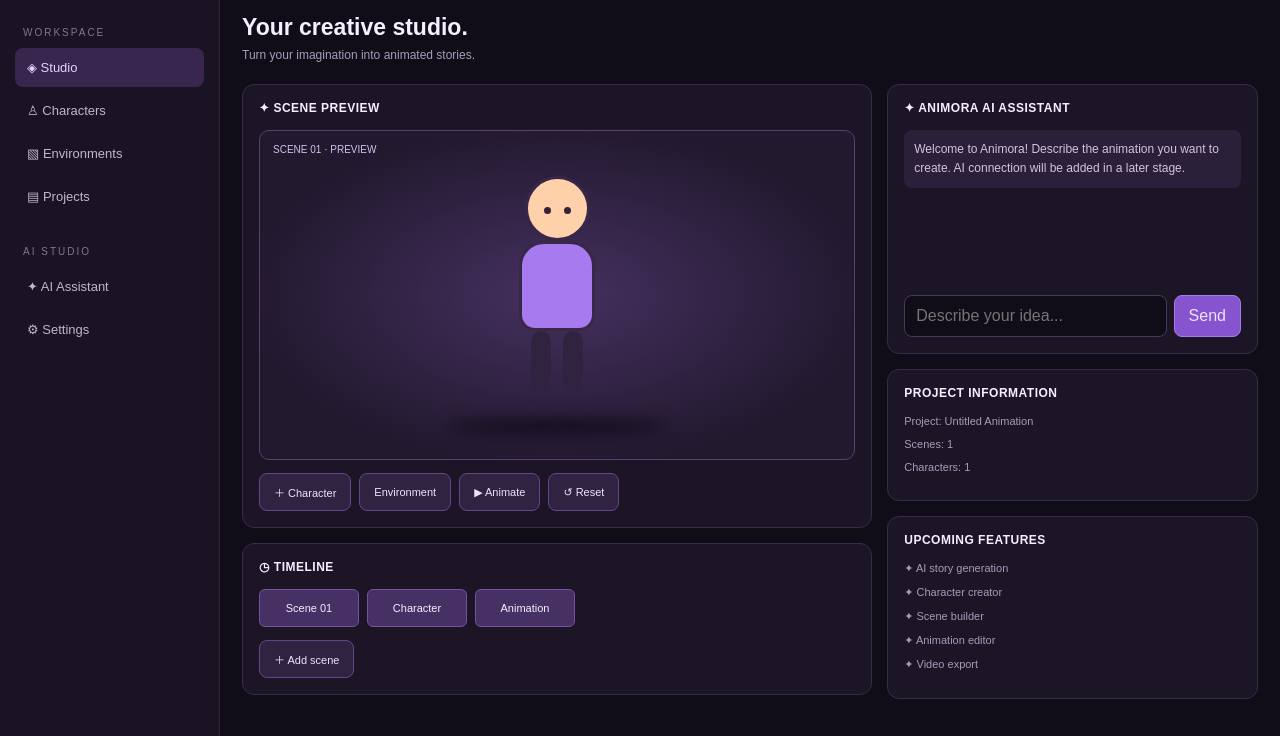
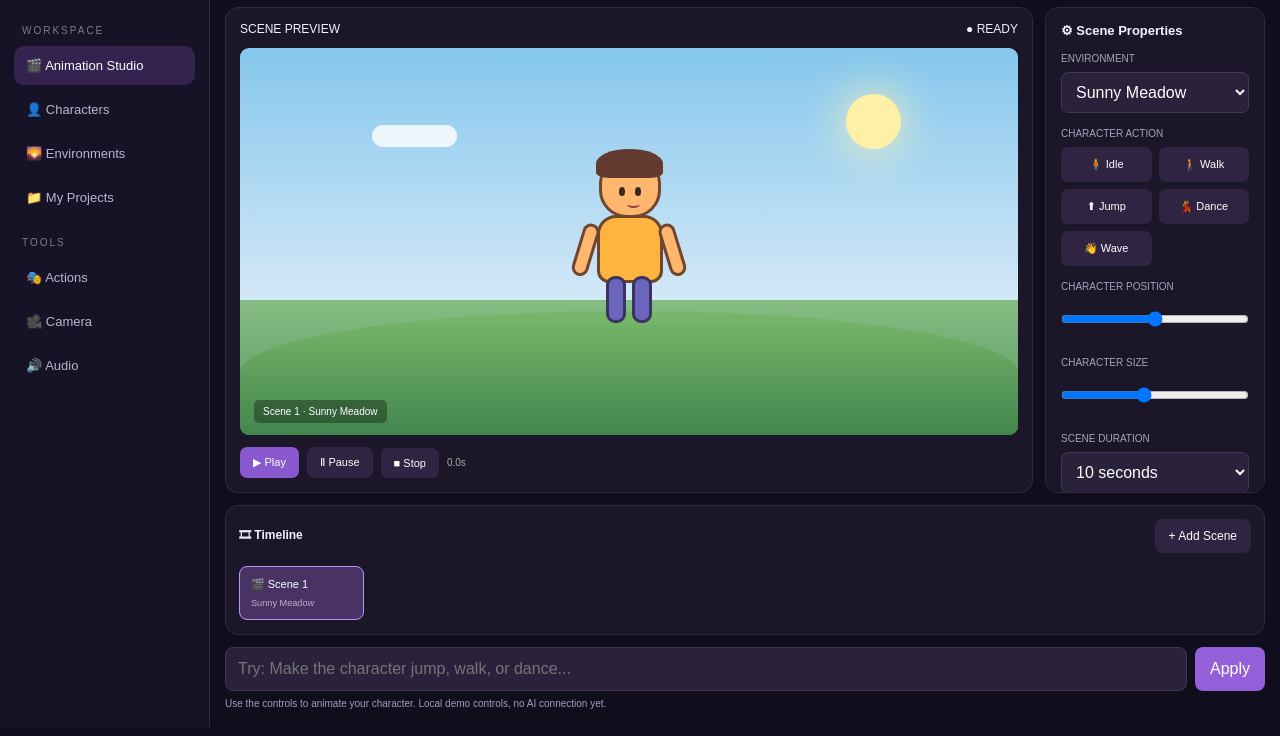
Before and after one commit to syedaanoosha2012-dot/animora, a plain HTML site: page index.html in a window 1280 px wide. Shown: the part 73-809 px from the top of the page. Drawn offline with Linux system fonts and the light colour scheme.

Commit message:
Update index.html

```diff
--- a/index.html
+++ b/index.html
@@ -1,210 +1,276 @@
-
 <!DOCTYPE html>
 <html lang="en">
 <head>
 <meta charset="UTF-8">
-<meta name="viewport" content="width=device-width, initial-scale=1">
+<meta name="viewport" content="width=device-width,initial-scale=1">
 <title>Animora — Animation Studio</title>
 <style>
-*{box-sizing:border-box}
-body{margin:0;background:#100d19;color:#f5efff;font-family:Arial,sans-serif}
-button,input{font:inherit}
-button{cursor:pointer}
-.app{min-height:100vh;display:flex}
-.sidebar{width:220px;background:#191323;padding:22px 15px;border-right:1px solid #30243f;flex-shrink:0}
-.logo{font-size:27px;font-weight:900;color:#c29aff;letter-spacing:2px}
-.tag{font-size:9px;letter-spacing:2px;color:#998aa9;margin-top:7px}
-.nav-title{font-size:10px;color:#84758f;margin:30px 8px 10px;letter-spacing:2px}
-.nav{padding:12px;border-radius:8px;color:#c2b5d0;font-size:13px;margin:4px 0}
-.nav.active,.nav:hover{background:#38264e;color:#e4d2ff}
-.main{flex:1;min-width:0}
-header{height:65px;border-bottom:1px solid #30243f;display:flex;align-items:center;justify-content:space-between;padding:0 22px}
-header span{color:#b9a9ca;font-size:13px}
-button{border:1px solid #63468a;background:#302341;color:#eee2ff;padding:10px 14px;border-radius:8px}
-button.primary{background:#8754d0;border-color:#a67ce9}
-.content{padding:22px;max-width:1500px;margin:auto}
-h1{font-size:23px;margin:0 0 7px}
-.sub{font-size:12px;color:#a99bb8;margin-bottom:22px}
-.layout{display:grid;grid-template-columns:minmax(0,1.7fr) minmax(240px,1fr);gap:15px}
-.panel{background:#1b1526;border:1px solid #382b49;border-radius:12px;padding:16px;margin-bottom:15px;min-width:0}
-.panel-title{font-size:12px;font-weight:bold;margin-bottom:15px;letter-spacing:.5px}
-.stage{height:330px;background:radial-gradient(ellipse at center,#45305f,#21192e 75%);border:1px solid #59406f;border-radius:10px;display:flex;align-items:center;justify-content:center;position:relative;overflow:hidden}
-.stage:after{content:"";position:absolute;bottom:25px;width:220px;height:15px;background:#100d19;border-radius:50%;filter:blur(8px)}
-.character{position:relative;z-index:1;display:flex;flex-direction:column;align-items:center;animation:bob 2s ease-in-out infinite}
-.head{width:65px;height:65px;background:#ffd1aa;border-radius:50%;border:3px solid #392747;position:relative}
-.head:before,.head:after{content:"";position:absolute;top:28px;width:7px;height:7px;background:#342238;border-radius:50%}
-.head:before{left:16px}.head:after{right:16px}
-.bodychar{width:76px;height:90px;background:#a77aef;border:3px solid #392747;border-radius:25px 25px 16px 16px}
-.legs{display:flex;gap:12px}
-.legs i{display:block;width:20px;height:60px;background:#30233f;border-radius:10px}
-@keyframes bob{0%,100%{transform:translateY(0)}50%{transform:translateY(-12px)}}
-.stage-label{position:absolute;top:13px;left:13px;font-size:10px;color:#d4c0ee}
-.actions{display:flex;gap:8px;flex-wrap:wrap;margin-top:13px}
-.actions button{font-size:11px}
-.chat{height:270px;display:flex;flex-direction:column}
-.messages{flex:1;overflow:auto;font-size:12px;color:#d1c4dc;line-height:1.6}
-.message{background:#2b2039;padding:10px;border-radius:8px;margin-bottom:8px}
-.chatrow{display:flex;gap:7px;margin-top:12px}
-input{width:100%;min-width:0;background:#100d19;border:1px solid #49385e;border-radius:8px;padding:11px;color:white}
-.timeline{display:flex;gap:8px;overflow:auto}
-.clip{min-width:100px;background:#473064;border:1px solid #7651a0;border-radius:6px;padding:12px;text-align:center;font-size:11px}
-.small{font-size:11px;color:#a99bb8}
-@media(max-width:750px){
-.sidebar{width:65px;padding:15px 7px}
-.logo{font-size:15px;letter-spacing:0;writing-mode:vertical-rl}
-.tag,.nav-title,.nav span{display:none}
-.nav{text-align:center;padding:12px 3px}
-header{padding:0 10px}
-.content{padding:12px}
-.layout{grid-template-columns:1fr}
-.stage{height:280px}
+*{box-sizing:border-box;margin:0;padding:0}
+body{font-family:Arial;background:#100d1c;color:#f5f0ff;height:100vh;overflow:hidden}
+button,select,input{font:inherit}
+button{cursor:pointer;border:0}
+.app{display:flex;height:100vh}
+.sidebar{width:210px;background:#171327;border-right:1px solid #302746;padding:20px 14px;flex-shrink:0}
+.logo{font-size:25px;font-weight:800;color:#c5a5ff}
+.logo span{color:white}
+.tagline{font-size:10px;color:#9388aa;margin:6px 0 32px}
+.section{font-size:10px;color:#827795;margin:20px 8px 10px;letter-spacing:2px}
+.nav{padding:12px;border-radius:10px;color:#bdb3d0;font-size:13px;margin-bottom:5px}
+.nav.active{background:#34234f;color:white}
+.main{flex:1;min-width:0;display:flex;flex-direction:column}
+.topbar{height:65px;border-bottom:1px solid #302746;display:flex;align-items:center;justify-content:space-between;padding:0 18px;background:#151122}
+.project-name{font-size:14px;font-weight:bold}
+.project-sub{font-size:10px;color:#9388aa;margin-top:5px}
+.btn{padding:10px 14px;border-radius:8px;background:#302443;color:white;font-size:12px}
+.primary{background:#9360d9}
+.content{flex:1;min-height:0;display:flex;flex-direction:column;padding:15px;gap:12px}
+.workspace{flex:1;min-height:230px;display:flex;gap:12px}
+.stage-area{flex:1;min-width:0;background:#1b1728;border:1px solid #342a46;border-radius:13px;padding:14px;display:flex;flex-direction:column}
+.heading{display:flex;justify-content:space-between;font-size:12px;margin-bottom:12px}
+.stage{flex:1;min-height:190px;border-radius:9px;position:relative;overflow:hidden;display:flex;align-items:center;justify-content:center;background:linear-gradient(#85c7ed 0%,#d3e8f7 65%,#86bd83 65%,#57965c 100%)}
+.stage.night{background:linear-gradient(#171d48,#444a81 65%,#303b55 65%,#1c493d)}
+.stage.sunset{background:linear-gradient(#e99b85,#f5cf9c 65%,#8eaa77 65%,#547d59)}
+.stage.space{background:radial-gradient(circle at 70% 20%,#6e54a9,#211c48 55%,#11152f)}
+.ground{position:absolute;bottom:0;width:100%;height:32%;background:linear-gradient(#79b86b,#43864e);border-radius:50% 50% 0 0}
+.night .ground{background:linear-gradient(#385b55,#1b383b)}
+.sun{position:absolute;top:12%;right:15%;width:55px;height:55px;border-radius:50%;background:#fff0a8;box-shadow:0 0 45px #fff3b2}
+.space .sun{background:#f3d9ff}
+.cloud{position:absolute;top:20%;left:17%;width:85px;height:22px;background:white;border-radius:30px;opacity:.8}
+.character{position:absolute;z-index:3;bottom:27%;width:100px;height:175px;left:calc(50% - 50px);transform-origin:50% 100%}
+.head{position:absolute;top:0;left:20px;width:62px;height:62px;border-radius:45%;background:#ffb66e;border:3px solid #70462f}
+.hair{position:absolute;top:-7px;left:17px;width:67px;height:29px;background:#633a30;border-radius:50% 50% 20% 20%;z-index:2}
+.eye{position:absolute;top:28px;width:6px;height:9px;background:#39251f;border-radius:50%;z-index:3}
+.eye.a{left:17px}.eye.b{right:17px}
+.mouth{position:absolute;left:25px;top:42px;width:13px;height:7px;border-bottom:2px solid #8a3f40;border-radius:50%;z-index:3}
+.body{position:absolute;top:59px;left:18px;width:66px;height:68px;background:#ffb43f;border:3px solid #70462f;border-radius:19px 19px 12px 12px}
+.arm{position:absolute;top:68px;width:17px;height:54px;background:#ffb66e;border:3px solid #70462f;border-radius:15px;transform-origin:top center}
+.arm.left{left:6px;transform:rotate(17deg)}
+.arm.right{right:6px;transform:rotate(-17deg)}
+.leg{position:absolute;top:120px;width:20px;height:47px;background:#6b65bd;border:3px solid #39335f;border-radius:9px}
+.leg.left{left:27px}.leg.right{right:27px}
+.character.walk{animation:walk .65s infinite}
+.character.jump{animation:jump .75s infinite}
+.character.dance{animation:dance .7s infinite}
+.character.wave .arm.right{animation:wave .45s infinite alternate}
+@keyframes walk{0%,100%{transform:translateY(0) rotate(-4deg)}50%{transform:translateY(-8px) rotate(4deg)}}
+@keyframes jump{0%,100%{transform:translateY(0)}50%{transform:translateY(-75px)}}
+@keyframes dance{0%,100%{transform:rotate(-12deg)}50%{transform:rotate(12deg) translateY(-15px)}}
+@keyframes wave{to{transform:rotate(-145deg)}}
+.label{position:absolute;bottom:12px;left:14px;font-size:10px;color:white;background:#0005;padding:6px 9px;border-radius:5px}
+.controls{display:flex;gap:8px;align-items:center;margin-top:12px;flex-wrap:wrap}
+.control{background:#302443;color:white;border-radius:7px;padding:9px 13px;font-size:11px}
+.control.selected{background:#8958ce}
+.panel{width:220px;flex-shrink:0;background:#1b1728;border:1px solid #342a46;border-radius:13px;padding:15px;overflow-y:auto}
+.panel h3{font-size:13px;margin-bottom:14px}
+.field{margin:15px 0}
+.field label{display:block;color:#aaa0bc;font-size:10px;margin-bottom:8px}
+.field select,.field input{width:100%;padding:10px;background:#29223a;color:white;border:1px solid #443756;border-radius:7px}
+.actions{display:grid;grid-template-columns:1fr 1fr;gap:7px}
+.actions button{padding:11px 5px;background:#302443;color:white;border-radius:7px;font-size:11px}
+.timeline{height:130px;flex-shrink:0;background:#1b1728;border:1px solid #342a46;border-radius:13px;padding:13px}
+.timeline-top{display:flex;justify-content:space-between;align-items:center;font-size:12px;margin-bottom:13px}
+.track{display:flex;gap:8px;overflow-x:auto}
+.scene-card{min-width:125px;padding:11px;background:#302443;border:1px solid #514065;border-radius:8px;font-size:11px;color:white;text-align:left}
+.scene-card.active{border:1px solid #bd92ff;background:#493365}
+.scene-card small{display:block;color:#bcb0ce;margin-top:7px}
+.prompt{display:flex;gap:8px}
+.prompt input{flex:1;min-width:0;background:#29223a;color:white;border:1px solid #443756;border-radius:8px;padding:12px}
+.prompt button{background:#9360d9;color:white;border-radius:8px;padding:0 15px}
+.status{font-size:10px;color:#a99bbd;margin-top:7px;min-height:14px}
+@media(max-width:760px){
+.sidebar{width:60px;padding:12px 6px}
+.logo{font-size:16px;text-align:center}
+.tagline,.section,.nav span{display:none}
+.nav{padding:13px 5px;text-align:center}
+.workspace{flex-direction:column;overflow:auto}
+.stage-area{min-height:280px;flex-shrink:0}
+.panel{width:100%;flex-shrink:0}
+.content{padding:9px}
+.topbar{padding:0 10px}
 }
 </style>
 </head>
 <body>
 <div class="app">
 <aside class="sidebar">
-<div class="logo">ANIMORA</div>
-<div class="tag">IMAGINE. ANIMATE. CREATE.</div>
-<div class="nav-title">WORKSPACE</div>
-<div class="nav active">◈ <span>Studio</span></div>
-<div class="nav">♙ <span>Characters</span></div>
-<div class="nav">▧ <span>Environments</span></div>
-<div class="nav">▤ <span>Projects</span></div>
-<div class="nav-title">AI STUDIO</div>
-<div class="nav">✦ <span>AI Assistant</span></div>
-<div class="nav">⚙ <span>Settings</span></div>
+<div class="logo">Ani<span>mora</span></div>
+<div class="tagline">IMAGINE. ANIMATE. CREATE.</div>
+<div class="section">WORKSPACE</div>
+<div class="nav active">🎬 <span>Animation Studio</span></div>
+<div class="nav">👤 <span>Characters</span></div>
+<div class="nav">🌄 <span>Environments</span></div>
+<div class="nav">📁 <span>My Projects</span></div>
+<div class="section">TOOLS</div>
+<div class="nav">🎭 <span>Actions</span></div>
+<div class="nav">🎥 <span>Camera</span></div>
+<div class="nav">🔊 <span>Audio</span></div>
 </aside>
-
 <main class="main">
-<header>
-<span>My Workspace / Untitled Project</span>
-<button class="primary" onclick="newProject()">＋ New project</button>
+<header class="topbar">
+<div><div class="project-name">My Animation Project</div><div class="project-sub">Untitled project · V2</div></div>
+<div><button class="btn" id="reset">Reset</button> <button class="btn primary" id="addTop">+ Scene</button></div>
 </header>
-
 <div class="content">
-<h1>Your creative studio.</h1>
-<div class="sub">Turn your imagination into animated stories.</div>
-
-<div class="layout">
-<div>
-<div class="panel">
-<div class="panel-title">✦ SCENE PREVIEW</div>
+<div class="workspace">
+<section class="stage-area">
+<div class="heading"><span>SCENE PREVIEW</span><span id="status">● READY</span></div>
 <div class="stage" id="stage">
-<div class="stage-label">SCENE 01 · PREVIEW</div>
+<div class="sun"></div><div class="cloud"></div><div class="ground"></div>
 <div class="character" id="character">
-<div class="head"></div>
-<div class="bodychar"></div>
-<div class="legs"><i></i><i></i></div>
+<div class="hair"></div>
+<div class="head"><div class="eye a"></div><div class="eye b"></div><div class="mouth"></div></div>
+<div class="body"></div>
+<div class="arm left"></div><div class="arm right"></div>
+<div class="leg left"></div><div class="leg right"></div>
 </div>
+<div class="label" id="label">Scene 1 · Sunny Meadow</div>
 </div>
+<div class="controls">
+<button class="control selected" id="play">▶ Play</button>
+<button class="control" id="pause">Ⅱ Pause</button>
+<button class="control" id="stop">■ Stop</button>
+<span id="timer" style="font-size:10px;color:#aaa">0.0s</span>
+</div>
+</section>
+<aside class="panel">
+<h3>⚙ Scene Properties</h3>
+<div class="field"><label>ENVIRONMENT</label>
+<select id="environment">
+<option value="day">Sunny Meadow</option>
+<option value="night">Night Sky</option>
+<option value="sunset">Sunset Valley</option>
+<option value="space">Outer Space</option>
+</select></div>
+<div class="field"><label>CHARACTER ACTION</label>
 <div class="actions">
-<button onclick="addCharacter()">＋ Character</button>
-<button onclick="changeScene()">Environment</button>
-<button onclick="toggleAnimation()">▶ Animate</button>
-<button onclick="resetScene()">↺ Reset</button>
+<button data-action="idle">🧍 Idle</button>
+<button data-action="walk">🚶 Walk</button>
+<button data-action="jump">⬆ Jump</button>
+<button data-action="dance">💃 Dance</button>
+<button data-action="wave">👋 Wave</button>
+</div></div>
+<div class="field"><label>CHARACTER POSITION</label><input type="range" id="position" min="10" max="90" value="50"></div>
+<div class="field"><label>CHARACTER SIZE</label><input type="range" id="size" min="70" max="140" value="100"></div>
+<div class="field"><label>SCENE DURATION</label>
+<select id="duration"><option value="5">5 seconds</option><option value="10" selected>10 seconds</option><option value="15">15 seconds</option><option value="20">20 seconds</option></select></div>
+</aside>
 </div>
+<section class="timeline">
+<div class="timeline-top"><strong>🎞 Timeline</strong><button class="btn" id="add">+ Add Scene</button></div>
+<div class="track" id="track"></div>
+</section>
+<section>
+<div class="prompt">
+<input id="instruction" placeholder="Try: Make the character jump, walk, or dance...">
+<button id="apply">Apply</button>
 </div>
-
-<div class="panel">
-<div class="panel-title">◷ TIMELINE</div>
-<div class="timeline" id="timeline">
-<div class="clip">Scene 01</div>
-<div class="clip">Character</div>
-<div class="clip">Animation</div>
-</div>
-<div class="actions">
-<button onclick="addScene()">＋ Add scene</button>
-</div>
-</div>
-</div>
-
-<div>
-<div class="panel chat">
-<div class="panel-title">✦ ANIMORA AI ASSISTANT</div>
-<div class="messages" id="messages">
-<div class="message">Welcome to Animora! Describe the animation you want to create. AI connection will be added in a later stage.</div>
-</div>
-<div class="chatrow">
-<input id="prompt" placeholder="Describe your idea..." onkeydown="if(event.key==='Enter')sendMessage()">
-<button class="primary" onclick="sendMessage()">Send</button>
-</div>
-</div>
-
-<div class="panel">
-<div class="panel-title">PROJECT INFORMATION</div>
-<p class="small">Project: Untitled Animation</p>
-<p class="small">Scenes: <span id="sceneCount">1</span></p>
-<p class="small">Characters: <span id="characterCount">1</span></p>
-</div>
-
-<div class="panel">
-<div class="panel-title">UPCOMING FEATURES</div>
-<p class="small">✦ AI story generation</p>
-<p class="small">✦ Character creator</p>
-<p class="small">✦ Scene builder</p>
-<p class="small">✦ Animation editor</p>
-<p class="small">✦ Video export</p>
-</div>
-</div>
-</div>
+<div class="status" id="message">Use the controls to animate your character. Local demo controls, no AI connection yet.</div>
+</section>
 </div>
 </main>
 </div>
-
 <script>
-let scenes=1,characters=1,animated=true,environment=0;
+const $=id=>document.getElementById(id);
+let scenes=[{name:"Sunny Meadow",env:"day",action:"idle",position:50,size:100}];
+let current=0,action="idle",playing=false,elapsed=0,last=0,animationFrame=0;
+function save(){
+scenes[current]={name:scenes[current].name,env:$("environment").value,action,position:+$("position").value,size:+$("size").value};
+}
+function setAction(a){
+action=a;
+$("character").className="character"+(a==="idle"?"":" "+a);
+document.querySelectorAll("[data-action]").forEach(b=>b.classList.toggle("selected",b.dataset.action===a));
+save();
+}
+function update(){
+let env=$("environment").value;
+$("stage").className="stage"+(env==="day"?"":" "+env);
+$("character").style.left="calc("+$("position").value+"% - 50px)";
+$("character").style.scale=+$("size").value/100;
+$("label").textContent="Scene "+(current+1)+" · "+({day:"Sunny Meadow",night:"Night Sky",sunset:"Sunset Valley",space:"Outer Space"}[env]);
+setAction(action);
+}
+function render(){
+$("track").innerHTML="";
+scenes.forEach((s,i)=>{
+let b=document.createElement("button");
+b.className="scene-card"+(i===current?" active":"");
+b.innerHTML="🎬 Scene "+(i+1)+"<small>"+s.name+"</small>";
+b.onclick=()=>selectScene(i);
+$("track").appendChild(b);
+});
+}
+function selectScene(i){
+save();current=i;
+let s=scenes[i];
+$("environment").value=s.env;
+$("position").value=s.position;
+$("size").value=s.size;
+action=s.action;
+update();render();stop();
+}
 function addScene(){
-scenes++;
-let clip=document.createElement("div");
-clip.className="clip";
-clip.textContent="Scene "+String(scenes).padStart(2,"0");
-document.getElementById("timeline").appendChild(clip);
-document.getElementById("sceneCount").textContent=scenes;
+save();
+scenes.push({name:"New Scene",env:$("environment").value,action:"idle",position:50,size:100});
+selectScene(scenes.length-1);
+$("message").textContent="New scene added!";
 }
-function addCharacter(){
-characters++;
-document.getElementById("characterCount").textContent=characters;
-reply("Character added to the project preview!");
+document.querySelectorAll("[data-action]").forEach(b=>b.onclick=()=>{setAction(b.dataset.action);$("message").textContent="Action changed to "+action;});
+$("environment").onchange=()=>{update();save();};
+$("position").oninput=()=>{update();save();};
+$("size").oninput=()=>{update();save();};
+$("add").onclick=$("addTop").onclick=addScene;
+function stop(){
+playing=false;elapsed=0;cancelAnimationFrame(animationFrame);
+$("status").textContent="● READY";$("timer").textContent="0.0s";
 }
-function changeScene(){
-let colors=["#21192e","#244052","#46513b","#56364e","#293b55"];
-environment=(environment+1)%colors.length;
-document.getElementById("stage").style.background=colors[environment];
+function tick(t){
+if(!playing)return;
+if(!last)last=t;
+elapsed+=(t-last)/1000;last=t;
+$("timer").textContent=elapsed.toFixed(1)+"s";
+if(elapsed>=+$("duration").value){stop();$("message").textContent="Scene finished!";return;}
+animationFrame=requestAnimationFrame(tick);
 }
-function toggleAnimation(){
-animated=!animated;
-document.getElementById("character").style.animation=animated?"bob 2s ease-in-out infinite":"none";
-}
-function resetScene(){
-scenes=1;characters=1;animated=true;environment=0;
-document.getElementById("timeline").innerHTML='<div class="clip">Scene 01</div><div class="clip">Character</div><div class="clip">Animation</div>';
-document.getElementById("sceneCount").textContent=1;
-document.getElementById("characterCount").textContent=1;
-document.getElementById("stage").style.background="";
-document.getElementById("character").style.animation="bob 2s ease-in-out infinite";
-}
-function newProject(){
-resetScene();
-document.getElementById("messages").innerHTML='<div class="message">New project started!</div>';
-}
-function reply(text){
-let box=document.createElement("div");
-box.className="message";
-box.textContent="Animora: "+text;
-document.getElementById("messages").appendChild(box);
-}
-function sendMessage(){
-let input=document.getElementById("prompt");
-let value=input.value.trim();
-if(!value)return;
-let box=document.createElement("div");
-box.className="message";
-box.textContent="You: "+value;
-document.getElementById("messages").appendChild(box);
-reply("I received your idea! Real AI story creation and animation control will be connected in a future update.");
-input.value="";
-}
+$("play").onclick=()=>{
+if(playing)return;
+playing=true;last=0;
+$("status").textContent="● PLAYING";
+if(action==="idle")$("character").classList.add("walk");
+animationFrame=requestAnimationFrame(tick);
+$("message").textContent="Animation preview playing.";
+};
+$("pause").onclick=()=>{
+playing=false;cancelAnimationFrame(animationFrame);
+$("status").textContent="Ⅱ PAUSED";
+$("message").textContent="Animation paused.";
+};
+$("stop").onclick=()=>{stop();update();};
+$("reset").onclick=()=>{
+stop();scenes=[{name:"Sunny Meadow",env:"day",action:"idle",position:50,size:100}];
+current=0;action="idle";
+$("environment").value="day";$("position").value=50;$("size").value=100;
+update();render();$("message").textContent="Project reset.";
+};
+$("apply").onclick=()=>{
+let p=$("instruction").value.toLowerCase();
+if(!p.trim())return;
+if(p.includes("jump"))setAction("jump");
+else if(p.includes("walk"))setAction("walk");
+else if(p.includes("dance"))setAction("dance");
+else if(p.includes("wave"))setAction("wave");
+else if(p.includes("idle")||p.includes("stand"))setAction("idle");
+if(p.includes("night"))$("environment").value="night";
+else if(p.includes("sunset"))$("environment").value="sunset";
+else if(p.includes("space"))$("environment").value="space";
+else if(p.includes("meadow")||p.includes("day"))$("environment").value="day";
+if(p.includes("left"))$("position").value=25;
+if(p.includes("right"))$("position").value=75;
+if(p.includes("center"))$("position").value=50;
+update();save();
+$("message").textContent="Instruction applied using built-in controls. This is not AI-generated yet.";
+};
+update();render();
 </script>
 </body>
   </html>
```
